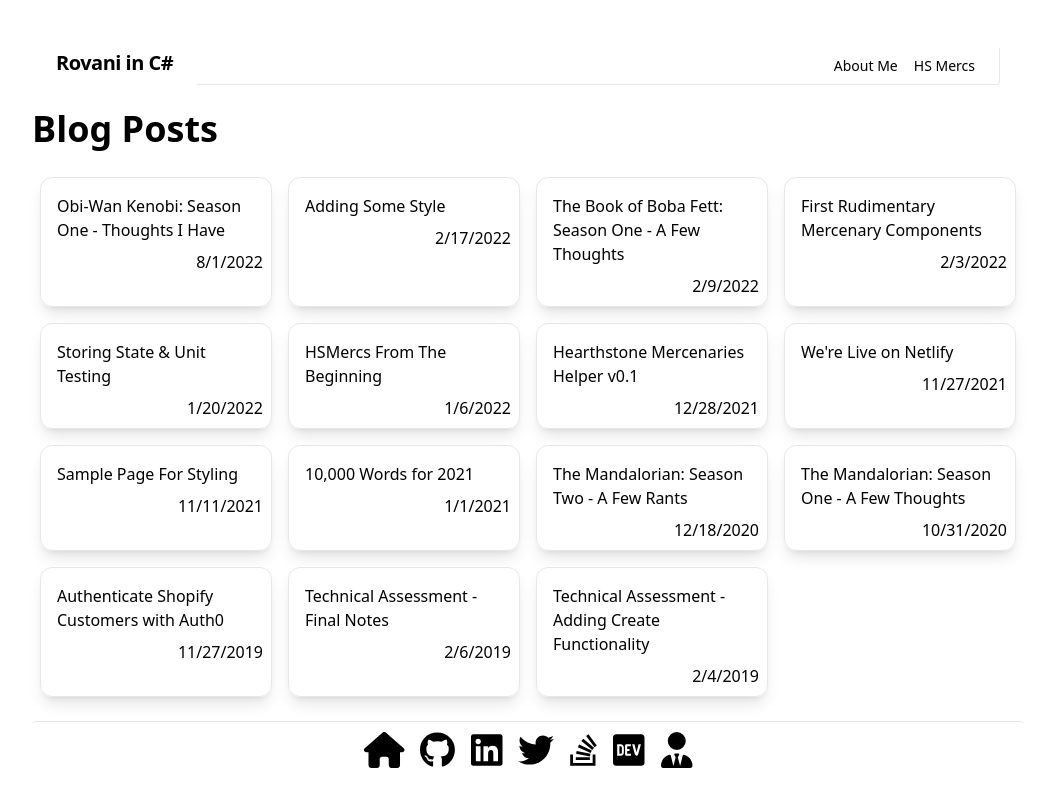
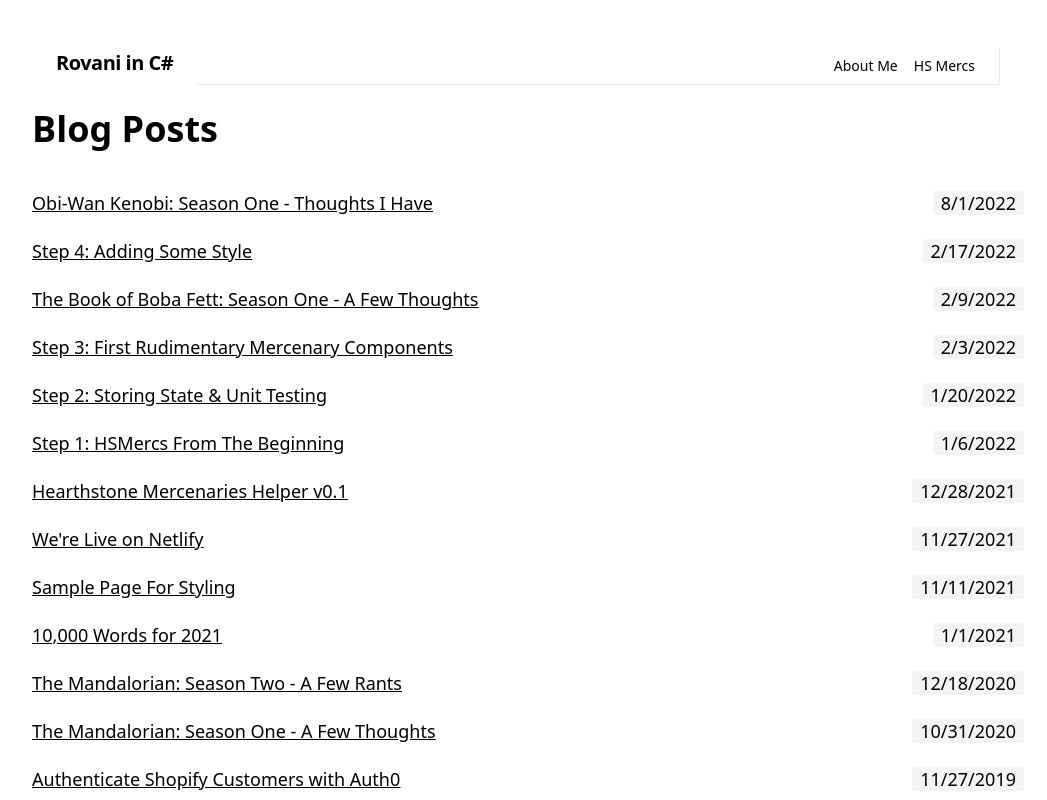
Before and after one commit to drovani/rovaninet-nextjs, a Next.js app: page / in a window 1280 px wide. Shown: the top 800 px of the page, without its empty margins (112-1159 px from the left). Built offline with nearby package versions, Linux system fonts and the light colour scheme.

Commit message:
Extracted post snippets to its own component.

```diff
--- /dev/null
+++ b/components/PostSnippets.tsx
@@ -0,0 +1,33 @@
+import Link from "next/link";
+import { PostFrontMatter } from "../lib/posts";
+
+const PostSnippets = ({ posts }: { posts: PostFrontMatter[] }) => {
+  return (
+    <section>
+      {posts.map((post) => {
+        return (
+          <article className="my-5 text-lg list-none" key={post.slug}>
+            <header className="sm:flex sm:items-baseline">
+              <h3 className="underline sm:flex-1">
+                {post.step && <span>Step {post.step}: </span>}
+                <Link href={post.canonicalUrl}>
+                  <a>{post.title}</a>
+                </Link>
+              </h3>
+              <div className="text-right">
+                <time
+                  className="bg-gray-100 px-2 rounded"
+                  dateTime={new Date(post.date).toISOString()}
+                >
+                  {new Date(post.date).toLocaleDateString()}
+                </time>
+              </div>
+            </header>
+            <p>{post.excerpt}</p>
+          </article>
+        );
+      })}
+    </section>
+  );
+};
+export default PostSnippets;
--- a/lib/posts.ts
+++ b/lib/posts.ts
@@ -12,6 +12,9 @@ export interface PostFrontMatter {
     year: number;
     date: string;
     title: string;
+    canonicalUrl: string;
+    step?: number;
+    excerpt?: string;
 }
 
 export function getSortedPostsData(): PostFrontMatter[] {
@@ -25,7 +28,7 @@ export function getSortedPostsData(): PostFrontMatter[] {
 
             // Nextjs tries to serialize the date prop, but fails because [object Date] is not JSON serializable
             // Instead, we instruct the yaml engine to use only strings, arrays and plain objects
-            const { data } = matter(fileContents, {
+            const { data, excerpt } = matter(fileContents, {
                 engines: {
                     yaml: (s) => yaml.load(s, { schema: yaml.JSON_SCHEMA }) as object
                 }
@@ -33,6 +36,8 @@ export function getSortedPostsData(): PostFrontMatter[] {
             return {
                 slug,
                 year: Number.parseInt(year),
+                canonicalUrl: `/posts/${year}/${slug}`,
+                excerpt,
                 ...(data as { title: string, date: string }),
             };
         });
--- a/pages/index.tsx
+++ b/pages/index.tsx
@@ -1,8 +1,8 @@
 import { GetStaticProps, NextPage } from "next";
-import Link from "next/link";
 import { ParsedUrlQuery } from "querystring";
-import Header from "../components/pageHeader";
-import { getSortedPostsData } from "../lib/posts";
+import Header from "../components/PageHeader";
+import PostSnippets from "../components/PostSnippets";
+import { getSortedPostsData, PostFrontMatter } from "../lib/posts";
 
 interface Params extends ParsedUrlQuery {}
 
@@ -19,36 +19,16 @@ export const getStaticProps: GetStaticProps<HomeProps, Params> = async (_) => {
 };
 
 interface HomeProps {
-  posts: {
-    slug: string;
-    year: number;
-    date: string;
-    title: string;
-  }[];
+  posts: PostFrontMatter[];
 }
 
 const HomePage: NextPage<HomeProps> = ({ posts }) => {
   return (
     <section>
-      <Header className="sm:flex-1">Blog Posts</Header>
-      <div className="grid grid-cols-1 md:grid-cols-3 lg:grid-cols-4 p-4 md:p-0">
-        {posts.map(({ slug, year, title, date }) => (
-          <article
-            key={slug}
-            className="border border-gray-200 m-2 rounded-xl shadow-lg overflow-hidden flex flex-col cursor-pointer p-2"
-          >
-            <Link href={`/posts/${year}/${slug}/`}>
-              <a>
-                <h1 className="p-2"> {title} </h1>
-              </a>
-            </Link>
-
-            <time className="block text-right">
-              {new Date(date).toLocaleDateString()}
-            </time>
-          </article>
-        ))}
+      <div className="sm:flex sm:pr-4">
+        <Header className="sm:flex-1">Blog Posts</Header>
       </div>
+      <PostSnippets posts={posts} />
     </section>
   );
 };
```
Also changed, not shown: components/PageHeader.tsx (renamed from components/pageHeader.tsx).
